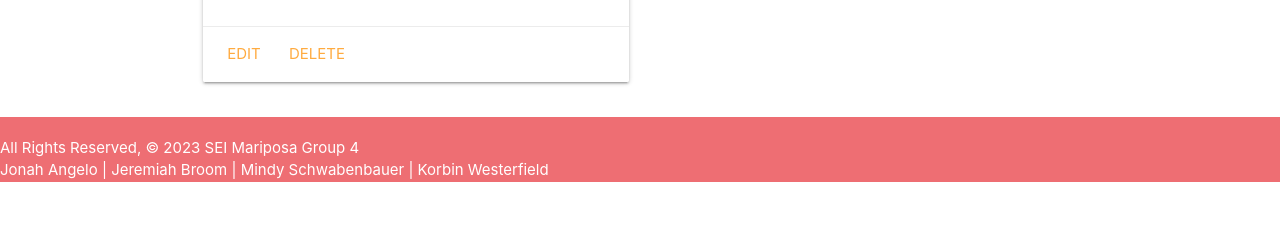
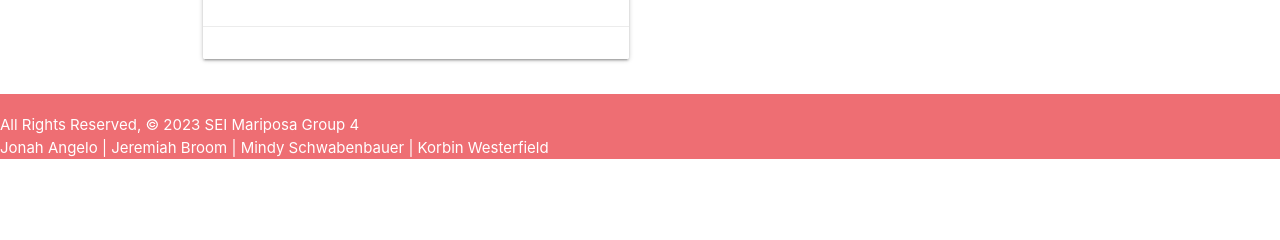
Before and after one commit to mindyschwab/Poll-App, a Django app: template planit/main_app/templates/main_app/group_detail.html in a window 1280 px wide. Shown: the part 260-500 px from the top of the page. Run offline with Django 3.2, Linux system fonts and the light colour scheme; the template is opened without the code that fills it, so the values that code supplies are empty; some libraries are stand-ins or nearby versions.

```diff
--- a/planit/main_app/templates/main_app/group_detail.html
+++ b/planit/main_app/templates/main_app/group_detail.html
@@ -12,8 +12,8 @@
           <p>Creator: {{ request.user.username }}</p>
         </div>
         <div class="card-action">
-         <a href="{% url 'groups_update' group.id %}">Edit</a>
-          <a href="{% url 'groups_delete' group.id %}">Delete</a>
+          {% comment %} <a href="{% url 'groups_update' group.id %}">Edit</a>
+          <a href="{% url 'groups_delete' group.id %}">Delete</a> {% endcomment %}
         </div>
       </div>
     </div>
```
